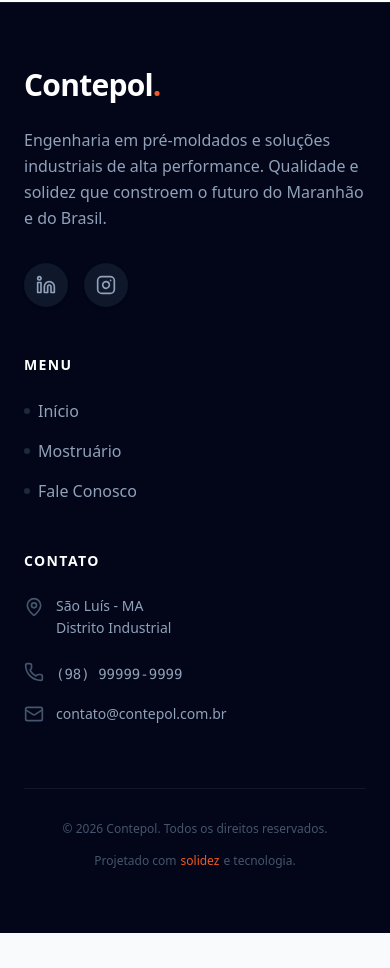
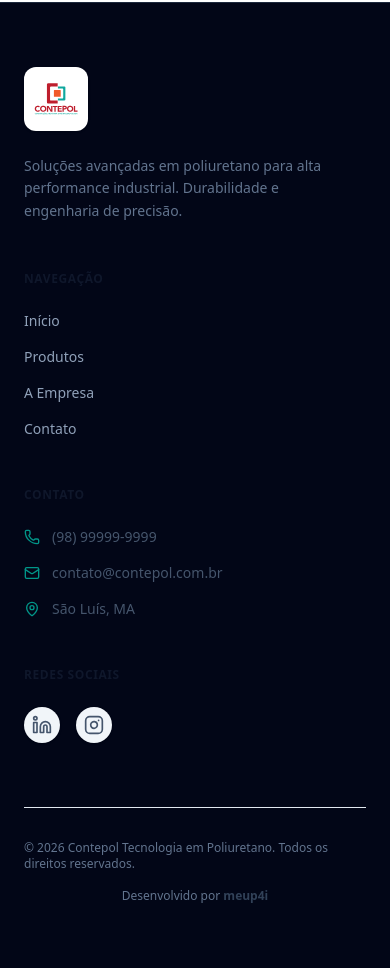
Before and after one commit to ManciaLeo/contepol-website, a Next.js app: page / in a window 390 px wide. Shown: the part 3820-4788 px from the top of the page. Before the commit the page ends 4753 px from the top, so only its background shows below. Built offline with nearby package versions, Linux system fonts and the light colour scheme.

Commit message:
att footer

```diff
--- a/components/layout/Footer.tsx
+++ b/components/layout/Footer.tsx
@@ -3,22 +3,56 @@
 import { Instagram, Linkedin, Mail, MapPin, Phone } from "lucide-react";
 import Link from "next/link";
 
-export function Footer() {
+export const Footer = () => {
   return (
-    <footer className="bg-slate-950 border-t border-slate-900 text-slate-400 py-16 transition-colors duration-300 relative z-40">
-      <div className="container mx-auto px-6">
-        <div className="grid grid-cols-1 md:grid-cols-4 gap-12 md:gap-8">
+    <footer className="bg-[#020617] dark:bg-slate-950 text-slate-400 py-16 border-t border-slate-800 relative z-40">
+      <div className="container mx-auto px-6 max-w-7xl">
+        <div className="grid grid-cols-1 sm:grid-cols-2 md:grid-cols-4 gap-12 text-sm">
 
-          {/* --- COLUNA 1: LOGO E SOBRE --- */}
-          <div className="col-span-1 md:col-span-2">
-            <h3 className="text-3xl font-extrabold text-white mb-6 tracking-tight">
-              Contepol<span className="text-[#F15A24]">.</span>
-            </h3>
-            <p className="max-w-md leading-relaxed mb-8 text-slate-400 font-medium">
-              Engenharia em pré-moldados e soluções industriais de alta performance. Qualidade e solidez que constroem o futuro do Maranhão e do Brasil.
+          {/* COLUNA 1: LOGO E SOBRE */}
+          <div className="space-y-6">
+            {/* Logo boxzinho branco */}
+            <div className="w-16 h-16 bg-white rounded-xl flex items-center justify-center p-2 shadow-sm">
+              <img src="/logo_contepol_.svg" alt="Contepol Logo" className="w-full h-full object-contain" />
+            </div>
+            <p className="leading-relaxed max-w-xs text-slate-500 dark:text-slate-400">
+              Soluções avançadas em poliuretano para alta performance industrial. Durabilidade e engenharia de precisão.
             </p>
+          </div>
 
-            {/* REDES SOCIAIS (COM OS LINKS BLINDADOS) */}
+          {/* COLUNA 2: NAVEGAÇÃO */}
+          <div className="space-y-6">
+            <h4 className="text-slate-900 dark:text-white font-bold uppercase tracking-wider text-xs">Navegação</h4>
+            <ul className="space-y-4">
+              <li><Link href="/" className="hover:text-[#F15A24] dark:hover:text-white transition-colors">Início</Link></li>
+              <li><Link href="/produtos" className="hover:text-[#F15A24] dark:hover:text-white transition-colors">Produtos</Link></li>
+              <li><Link href="#empresa" className="hover:text-[#F15A24] dark:hover:text-white transition-colors">A Empresa</Link></li>
+              <li><Link href="/contato" className="hover:text-[#F15A24] dark:hover:text-white transition-colors">Contato</Link></li>
+            </ul>
+          </div>
+
+          {/* COLUNA 3: CONTATO */}
+          <div className="space-y-6">
+            <h4 className="text-slate-900 dark:text-white font-bold uppercase tracking-wider text-xs">Contato</h4>
+            <ul className="space-y-4">
+              <li className="flex items-center gap-3 text-slate-600 dark:text-slate-400">
+                <Phone className="w-4 h-4 text-teal-600 dark:text-teal-500" />
+                <span>(98) 99999-9999</span>
+              </li>
+              <li className="flex items-center gap-3 text-slate-600 dark:text-slate-400">
+                <Mail className="w-4 h-4 text-teal-600 dark:text-teal-500" />
+                <span>contato@contepol.com.br</span>
+              </li>
+              <li className="flex items-center gap-3 text-slate-600 dark:text-slate-400">
+                <MapPin className="w-4 h-4 text-teal-600 dark:text-teal-500" />
+                <span>São Luís, MA</span>
+              </li>
+            </ul>
+          </div>
+
+          {/* COLUNA 4: REDES SOCIAIS */}
+          <div className="space-y-6">
+            <h4 className="text-slate-900 dark:text-white font-bold uppercase tracking-wider text-xs">Redes Sociais</h4>
             <div className="flex gap-4">
 
               {/* Botão LinkedIn */}
@@ -26,19 +60,17 @@ export function Footer() {
                 href="https://www.linkedin.com/company/contepol"
                 target="_blank"
                 rel="noopener noreferrer"
-                className="relative z-50 p-3 rounded-full bg-slate-900 text-slate-400 hover:bg-[#0077b5] hover:text-white transition-all duration-300 shadow-sm hover:shadow-md hover:-translate-y-1"
-                aria-label="Acessar LinkedIn da Contepol"
+                className="relative z-50 p-2 rounded-full bg-slate-100 dark:bg-slate-900 text-slate-600 dark:text-slate-400 hover:bg-[#F15A24] hover:text-white transition-all shadow-sm"
               >
                 <Linkedin className="w-5 h-5" />
               </a>
 
-              {/* Botão Instagram (CORRIGIDO PARA contepol.oficial E FUNCIONANDO) */}
+              {/* Botão Instagram (CORRIGIDO PARA O LINK EXATO) */}
               <a
                 href="https://www.instagram.com/contepol.oficial/"
                 target="_blank"
                 rel="noopener noreferrer"
-                className="relative z-50 p-3 rounded-full bg-slate-900 text-slate-400 hover:bg-gradient-to-tr hover:from-[#f09433] hover:via-[#dc2743] hover:to-[#bc1888] hover:text-white transition-all duration-300 shadow-sm hover:shadow-md hover:-translate-y-1"
-                aria-label="Acessar Instagram da Contepol"
+                className="relative z-50 p-2 rounded-full bg-slate-100 dark:bg-slate-900 text-slate-600 dark:text-slate-400 hover:bg-[#F15A24] hover:text-white transition-all shadow-sm"
               >
                 <Instagram className="w-5 h-5" />
               </a>
@@ -46,60 +78,18 @@ export function Footer() {
             </div>
           </div>
 
-          {/* --- COLUNA 2: NAVEGAÇÃO RÁPIDA --- */}
-          <div>
-            <h4 className="text-white font-bold mb-6 uppercase tracking-widest text-sm">Menu</h4>
-            <ul className="space-y-4">
-              <li>
-                <Link href="/" className="hover:text-[#F15A24] transition-colors flex items-center gap-2 group">
-                  <span className="w-1.5 h-1.5 rounded-full bg-slate-800 group-hover:bg-[#F15A24] transition-colors"></span>
-                  Início
-                </Link>
-              </li>
-              <li>
-                <Link href="/produtos" className="hover:text-[#F15A24] transition-colors flex items-center gap-2 group">
-                  <span className="w-1.5 h-1.5 rounded-full bg-slate-800 group-hover:bg-[#F15A24] transition-colors"></span>
-                  Mostruário
-                </Link>
-              </li>
-              <li>
-                <Link href="/contato" className="hover:text-[#F15A24] transition-colors flex items-center gap-2 group">
-                  <span className="w-1.5 h-1.5 rounded-full bg-slate-800 group-hover:bg-[#F15A24] transition-colors"></span>
-                  Fale Conosco
-                </Link>
-              </li>
-            </ul>
-          </div>
-
-          {/* --- COLUNA 3: CONTATO E ENDEREÇO --- */}
-          <div>
-            <h4 className="text-white font-bold mb-6 uppercase tracking-widest text-sm">Contato</h4>
-            <ul className="space-y-5 text-sm">
-              <li className="flex items-start gap-3 group">
-                <MapPin className="w-5 h-5 text-slate-600 group-hover:text-[#F15A24] shrink-0 mt-0.5 transition-colors" />
-                <span className="leading-relaxed">São Luís - MA<br/>Distrito Industrial</span>
-              </li>
-              <li className="flex items-center gap-3 group">
-                <Phone className="w-5 h-5 text-slate-600 group-hover:text-[#F15A24] shrink-0 transition-colors" />
-                <span className="font-mono mt-1">(98) 99999-9999</span>
-              </li>
-              <li className="flex items-center gap-3 group cursor-pointer hover:text-white transition-colors">
-                <Mail className="w-5 h-5 text-slate-600 group-hover:text-[#F15A24] shrink-0 transition-colors" />
-                <span>contato@contepol.com.br</span>
-              </li>
-            </ul>
-          </div>
-
         </div>
 
-        {/* --- RODAPÉ INFERIOR (COPYRIGHT) --- */}
-        <div className="mt-16 pt-8 border-t border-slate-900 flex flex-col md:flex-row items-center justify-between gap-4 text-xs font-medium text-slate-600">
-          <p>© {new Date().getFullYear()} Contepol. Todos os direitos reservados.</p>
-          <p className="flex items-center gap-1">
-            Projetado com <span className="text-[#F15A24]">solidez</span> e tecnologia.
+        {/* RODAPÉ FINAL (COPYRIGHT) */}
+        <div className="mt-16 pt-8 border-t border-slate-200 dark:border-slate-800 flex flex-col md:flex-row justify-between items-center gap-4 text-xs">
+          <p className="text-slate-500 dark:text-slate-500">
+            © {new Date().getFullYear()} Contepol Tecnologia em Poliuretano. Todos os direitos reservados.
+          </p>
+          <p className="text-slate-500 dark:text-slate-500">
+            Desenvolvido por <span className="font-semibold text-slate-700 dark:text-slate-300">meup4i</span>
           </p>
         </div>
       </div>
     </footer>
   );
-}
+};
```
